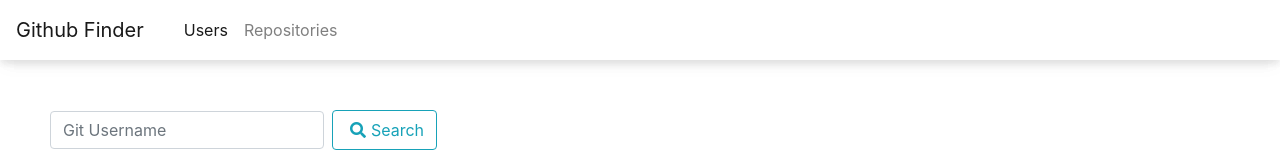
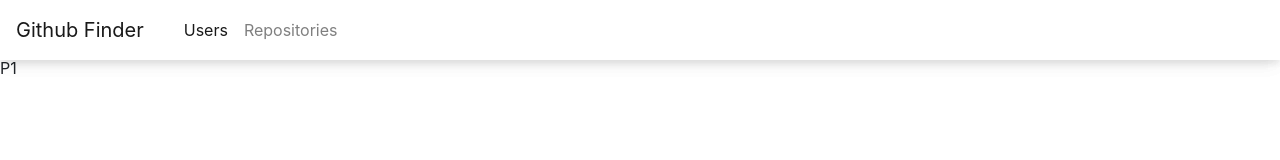
Before and after one commit to morrisonGithinji/gitfinder, an Angular app: page /users in a window 1280 px wide. Shown: the top 160 px of the page. Built offline with nearby package versions, Linux system fonts and the light colour scheme; no server answers.

Commit message:
add div git

```diff
--- a/src/app/users/users.component.html
+++ b/src/app/users/users.component.html
@@ -1,4 +1,7 @@
-
+<div class="git">
+  <h1>GITHUB REPOSITORIES</h1>
+  P1
+</div>
 <!-- Navigation Section -->
 <app-root></app-root>
 
```
